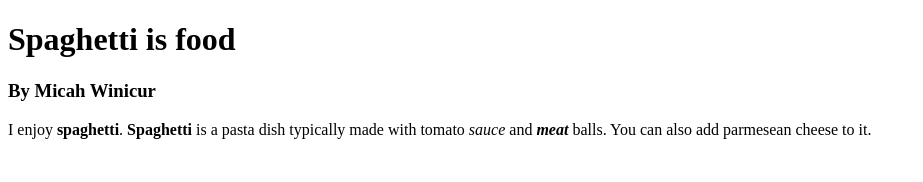
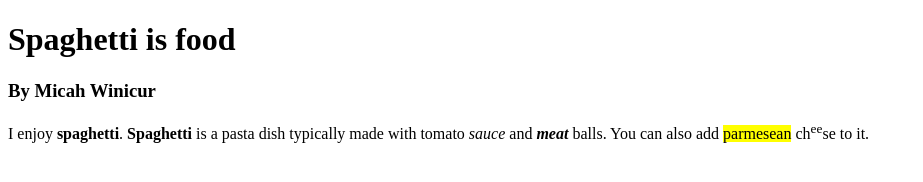
Before and after one commit to winicmic/first_webpage, a plain HTML site: page index.html in a window 1280 px wide. Shown: the whole page, without its empty margins (0-923 px from the left). Drawn offline with Linux system fonts and the light colour scheme.

Commit message:
Update index.html

```diff
--- a/index.html
+++ b/index.html
@@ -8,6 +8,6 @@
   <body>
     <h1><b>Spaghetti</b> is food</h1>
     <h3>By Micah Winicur</h3>
-    <p>I enjoy <b>spaghetti</b>. <b>Spaghetti</b> is a pasta dish typically made with tomato <i>sauce</i> and <b><i>meat</i></b> balls. You can also add parmesean cheese to it.</p>
+    <p>I enjoy <b>spaghetti</b>. <b>Spaghetti</b> is a pasta dish typically made with tomato <i>sauce</i> and <b><i>meat</i></b> balls. You can also add <mark>parmesean</mark> ch<sup>ee</sup>se to it.</p>
   </body>
 </html>
```
